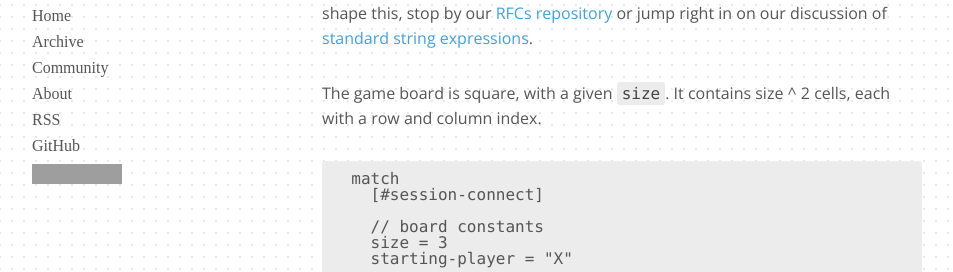
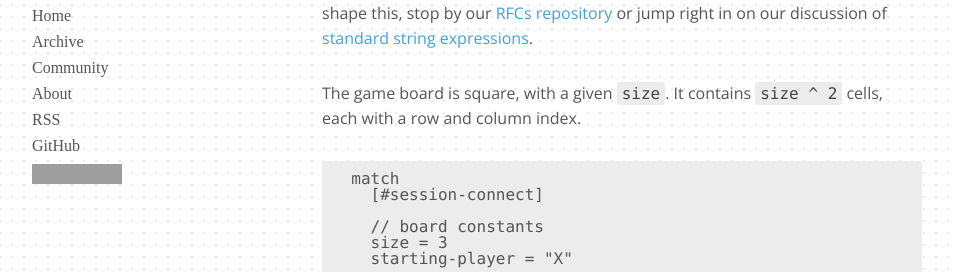
Before and after one commit to Kodowa/incidentalcomplexity, a Jekyll site: the page built from _posts/2016-08-11-tic-tac-toe.md, in a window 1280 px wide and 900 px high, scrolled down 1335 px, cut to the strip 178-450 px from the top of the window. Shown: the whole strip, without its empty margins (18-971 px from the left). Built offline with Jekyll 4.4.1, drawn with Linux system fonts in a browser that asks for light colours; some web fonts are replaced; grey boxes are pictures that could not be loaded.

Commit message:
Tics around expression

````diff
--- a/_posts/2016-08-11-tic-tac-toe.md
+++ b/_posts/2016-08-11-tic-tac-toe.md
@@ -30,7 +30,7 @@ To begin, we initialize the board. We commit an object named `@board` to hold ou
 [3]: https://github.com/witheve/rfcs/
 [4]: https://github.com/witheve/rfcs/issues/5
 
-The game board is square, with a given `size`. It contains size ^ 2 cells,
+The game board is square, with a given `size`. It contains `size ^ 2` cells,
 each with a row and column index.
 
 ```
````
